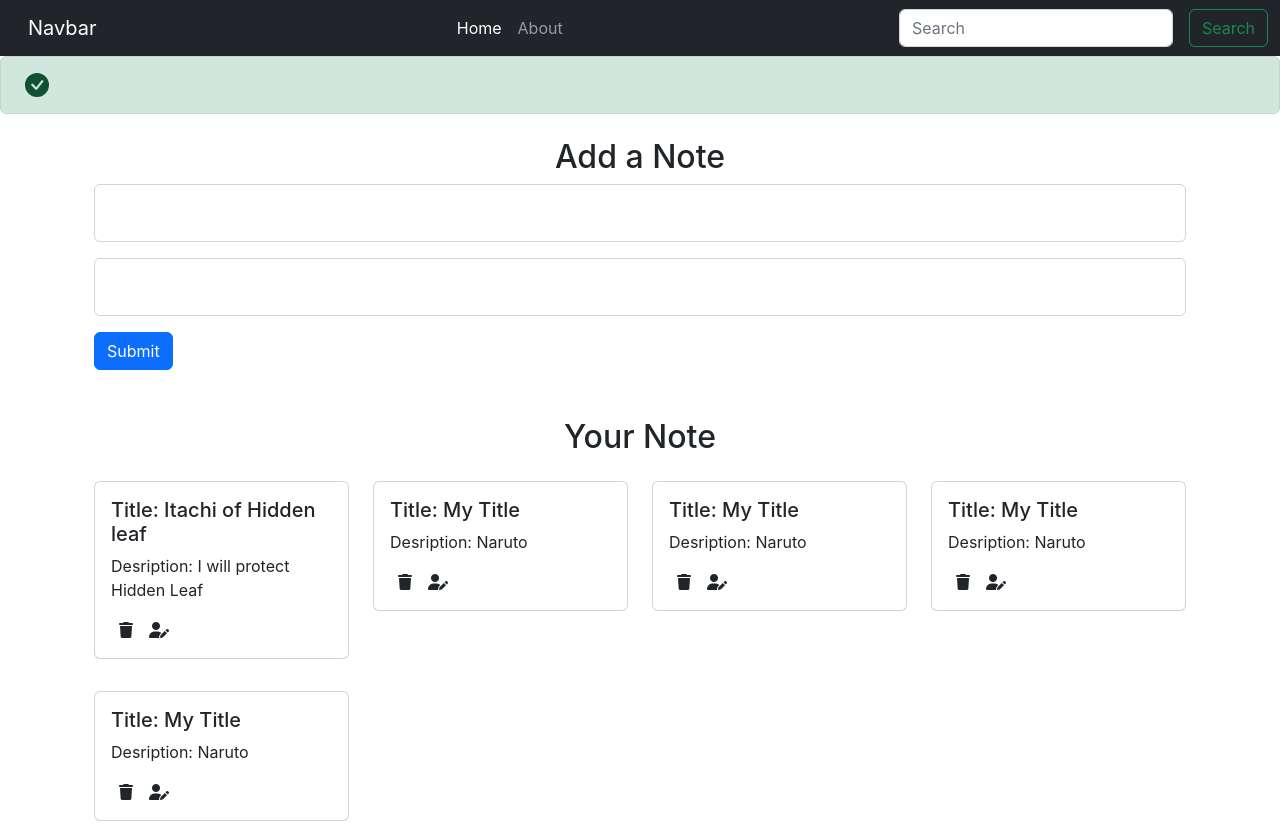
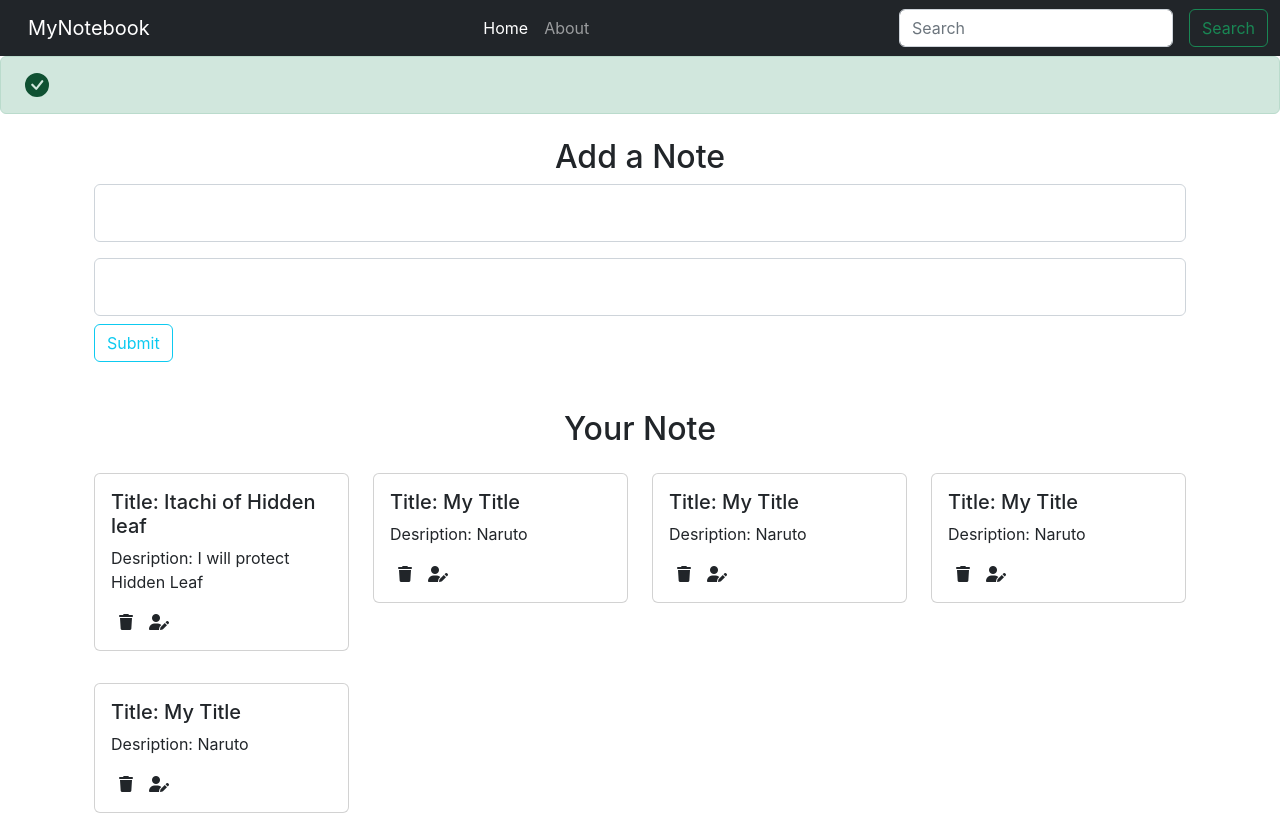
Before and after one commit to sharmaaryan07/iNoteBook-Reactjs, a React (Create React App) app: page / in a window 1280 px wide. Built offline with nearby package versions, Linux system fonts and the light colour scheme.

Commit message:
Added AddNote component

```diff
--- a/src/Context/Notes/NoteState.js
+++ b/src/Context/Notes/NoteState.js
@@ -3,7 +3,7 @@ import NoteContext from "./notesContext";
 
 const NoteState = (props) => {
 
-    const notesInitial=[
+  const notesInitial = [
     {
       "_id": "62a217c3895b45e5af34d7c2",
       "user": "62a1d08ce39def1bd1618e94",
@@ -50,12 +50,31 @@ const NoteState = (props) => {
       "__v": 0
     }
   ]
+  const [notes, setNote] = useState(notesInitial);
 
-      const [notes,setNote]=useState(notesInitial);
+  // Add a Note
+  const addNote = (title,desription, tag) => {
+    const note={
+      "_id": "62b7f462969eca7048b36cdc6",
+      "user": "62a1d08ce39def1bd1618e94",
+      "title": title,
+      "desription": desription,
+      "tag": tag,
+      "date": "2022-06-26T05:53:38.699Z",
+      "__v": 0
+    };
+    setNote(notes.concat(note))     // It will add the note
+  }
+  // Edit a Note
+  const editNote = () => {
 
+  }
+  // Delete a Note
+  const deleteNote = () => {
 
+  }
   return (
-        <NoteContext.Provider value={{notes,setNote}}>
+    <NoteContext.Provider value={{ notes, addNote, editNote, deleteNote }}>
       {props.children}
     </NoteContext.Provider>
   )
--- /dev/null
+++ b/src/component/Addnotes.js
@@ -0,0 +1,42 @@
+import React, {useContext} from 'react'
+import { useState } from 'react';
+import notesContext from '../Context/Notes/notesContext'
+
+
+function Addnotes() {
+
+    const context = useContext(notesContext);
+    const {addNote } = context;
+
+
+    const handleclick=(e)=>{
+        e.preventDefault()      // page reload na ho
+        addNote(note.title, note.desription ,note.tag);
+    };
+
+    const [note, setnote]= useState({title: "", desription: "", tag: ""})
+    const change=(e)=>{
+        setnote({...note, [e.target.name] : e.target.value})    //it means joo bhi value ...note maii haii usse same rhene de but usske agee ki property ([e.target.name]....) ko add ya overright kr dena
+    };
+
+    return (
+        <div>
+            <h2 className='d-flex justify-content-center'>Add a Note</h2>
+
+            <form >
+                <div className="form-floating mb-3 ">
+                    <input type="text" className="form-control " id="title" name="title" placeholder="Title" onChange={change}/>
+                    <label htmlFor="title" className='start'>Title</label>
+                </div>
+                <div className="form-floating">
+                    <input type="text" className="form-control" id="desription" name='desription' placeholder="Desription" onChange={change}/>
+                    <label htmlFor="desription" className='start2'>Desription</label>
+                </div>
+
+                <button type="submit" className="btn btn-outline-info mt-2" onClick={handleclick}>Submit</button>
+            </form>
+        </div>
+    )
+}
+
+export default Addnotes
--- a/src/component/Alert.js
+++ b/src/component/Alert.js
@@ -3,8 +3,8 @@ import React from 'react'
 function Alert() {
     return (
         <div>
-            <div class="alert alert-success d-flex align-items-center" role="alert">
-                <svg xmlns="http://www.w3.org/2000/svg" width="24" height="24" fill="currentColor" class="bi bi-exclamation-triangle-fill flex-shrink-0 me-2 mx-2" viewBox="0 0 16 16" role="img" aria-label="Warning:">
+            <div className="alert alert-success d-flex align-items-center" role="alert">
+                <svg xmlns="http://www.w3.org/2000/svg" width="24" height="24" fill="currentColor" className="bi bi-exclamation-triangle-fill flex-shrink-0 me-2 mx-2" viewBox="0 0 16 16" role="img" aria-label="Warning:">
                     <path d="M16 8A8 8 0 1 1 0 8a8 8 0 0 1 16 0zm-3.97-3.03a.75.75 0 0 0-1.08.022L7.477 9.417 5.384 7.323a.75.75 0 0 0-1.06 1.06L6.97 11.03a.75.75 0 0 0 1.079-.02l3.992-4.99a.75.75 0 0 0-.01-1.05z" />
                 </svg>
                 <div>
--- a/src/component/Home.css
+++ b/src/component/Home.css
@@ -1,5 +1,5 @@
 .start{
-    margin-right: 71rem;
+    margin-right: 76rem;
 }
 
 .start2{
--- a/src/component/Home.js
+++ b/src/component/Home.js
@@ -1,4 +1,5 @@
 import React from 'react'
+
 import './Home.css'
 import Notes from './Notes'
 
@@ -7,22 +8,7 @@ function Home() {
 
     return (
         <div className='container mt-4'>
-            <h2 className='d-flex justify-content-center'>Add a Note</h2>
-
-            <form className=''>
-                <div className="form-floating mb-3 ">
-                    <input type="email" className="form-control " id="floatingInput" placeholder="name@example.com" />
-                    <label htmlFor="floatingInput" className='start'>Email address</label>
-                </div>
-                <div className="form-floating">
-                    <input type="current-password" className="form-control" id="floatingPassword" placeholder="Password" />
-                    <label htmlFor="floatingPassword" className='start2'>Password</label>
-                </div>
-
-                <button type="submit" className="mt-3 btn btn-primary">Submit</button>
-            </form>
-
-         <Notes/>
+            <Notes />
         </div>
     )
 }
--- a/src/component/Navbar.js
+++ b/src/component/Navbar.js
@@ -6,7 +6,7 @@ function navbar() {
     return (
         <nav className="navbar navbar-expand-lg navbar-dark bg-dark">
             <div className="container-fluid">
-                <Link className="navbar-brand" to="/">Navbar</Link>
+                <Link className="navbar-brand" to="/">MyNotebook</Link>
                 <button className="navbar-toggler" type="button" data-bs-toggle="collapse" data-bs-target="#navbarSupportedContent" aria-controls="navbarSupportedContent" aria-expanded="false" aria-label="Toggle navigation">
                     <span className="navbar-toggler-icon"></span>
                 </button>
--- a/src/component/Noteitems.js
+++ b/src/component/Noteitems.js
@@ -10,8 +10,8 @@ const Noteitems = (props) => {
 
                         <p className="card-text">Desription:  {note.desription}  </p>
 
-                        <i class="fa-solid fa-trash mx-2"></i>
-                        <i class="fa-solid fa-user-pen mx-2"></i>
+                        <i className="fa-solid fa-trash mx-2"></i>
+                        <i className="fa-solid fa-user-pen mx-2"></i>
                     </div>
             </div>
         </div>
--- a/src/component/Notes.js
+++ b/src/component/Notes.js
@@ -1,14 +1,17 @@
 import React, { useContext } from 'react'
 import notesContext from '../Context/Notes/notesContext'
 import Noteitems from './Noteitems';
+import Addnotes from './Addnotes'
 
 const Notes = () => {
 
 
     const context = useContext(notesContext);
-    const { notes, setNote } = context;
+    const { notes} = context;
 
     return (
+        <>
+            <Addnotes />
             <div className='row mt-5 '>
                 <h2 className='text-center'>Your Note</h2>
 
@@ -16,6 +19,7 @@ const Notes = () => {
                     return <Noteitems key={note._id} note={note} />;
                 })}
             </div>
+        </>
     )
 }
 
```
Lines whose indentation alone changed are shown as unchanged.
